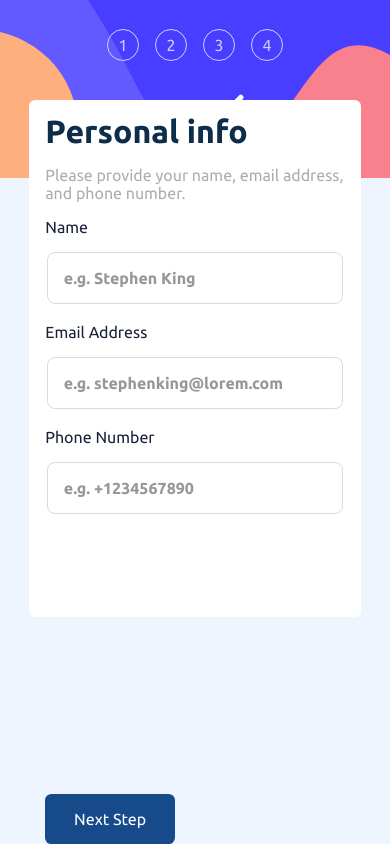
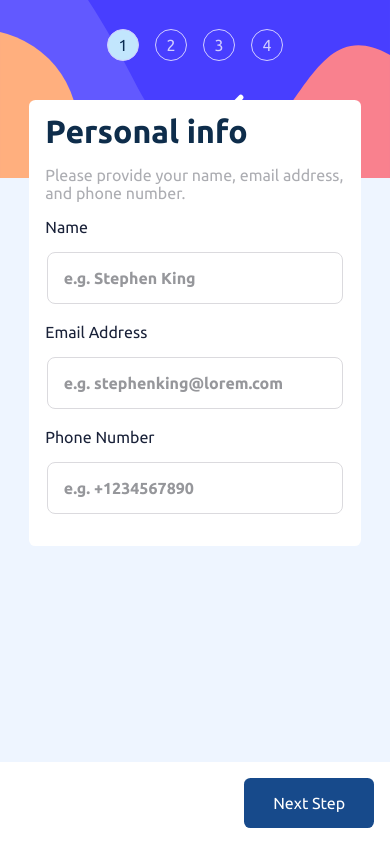
Before and after one commit to kakaran/Multi-Step-Form-, a React (Vite) app: page / in a window 390 px wide. Built offline with nearby package versions, Linux system fonts and the light colour scheme.

Commit message:
mobile responsive complete

```diff
--- a/src/App.jsx
+++ b/src/App.jsx
@@ -1,21 +1,27 @@
 import { BrowserRouter as Router, Routes, Route } from 'react-router-dom';
 import "./index.css"
-import Home from './Page/Home';
 import SideComponents from './components/SideComponents';
+import Home from './page/Home';
+import { useState } from 'react';
 
 
 function App() {
+  const [sideValue, setSideValue] = useState("home")
+
+  const SetSideValueChange = (value) => {
+    setSideValue(value)
+  }
 
   return (
     <>
       <Router>
         <div className="main-div">
           <div className="side-component">
-            <SideComponents />
+            <SideComponents active={sideValue} />
           </div>
           <div className='routes-conatiner'>
             <Routes>
-              <Route exact path='/' element={<Home />} />
+              <Route exact path='/' element={<Home sideMethod={SetSideValueChange} />} />
             </Routes>
           </div>
         </div>
--- a/src/components/SideComponents.jsx
+++ b/src/components/SideComponents.jsx
@@ -1,24 +1,28 @@
 const linkDetail = [
   {
     heading: "Your Info",
+    activeValue: "home",
   },
   {
     heading: "Select Plan",
+    activeValue: "selectPlans",
   },
   {
     heading: "Add-ons",
+    activeValue: "pickAddOns",
   },
   {
     heading: "Summary",
+    activeValue: "finishingUp",
   },
 ];
 
-const SideComponents = () => {
+const SideComponents = ({ active }) => {
   return (
     <div className="side-component-container">
       {linkDetail.map((value, index) => (
         <div className="side-menu-steps-container" key={index}>
-          <div className="side-menu-index">
+          <div className={`${active === value.activeValue ? "side-menu-index side-index-active" : "side-menu-index"}`}>
             <span>{index + 1}</span>
           </div>
           <div className="side-menu-detail">
--- a/src/components/Thank.jsx
+++ b/src/components/Thank.jsx
@@ -5,7 +5,8 @@ const Thank = () => {
         <img src="/icon-thank-you.svg" alt="" />
         <h2>Thank you!</h2>
         <p>
-          Thanks for confirming your subscription! We hope you have fun using
+          Thanks for confirming your subscription!
+          We hope you have fun using
           our platform. If you ever need support, please feel free to email us
           at support@loremgaming.com.
         </p>
--- a/src/index.css
+++ b/src/index.css
@@ -8,8 +8,8 @@
   font-family: "Ubuntu", sans-serif;
 }
 
-html{
-    height: 100%;
+html {
+  height: 100%;
 }
 
 body {
@@ -35,15 +35,15 @@ body {
   padding-bottom: 0.6rem;
 }
 
-.common-container > .common-heading-div {
+.common-container>.common-heading-div {
   margin: 0rem 0rem 2rem 0rem;
 }
 
-.common-container > .common-heading-div > h1 {
+.common-container>.common-heading-div>h1 {
   color: #0e2d4b;
 }
 
-.common-container > .common-heading-div > p {
+.common-container>.common-heading-div>p {
   color: #acadb2;
   padding: 1rem 0rem;
 }
@@ -54,7 +54,7 @@ body {
   align-items: center;
 }
 
-.navigation-button > div {
+.navigation-button>div {
   cursor: pointer;
   color: #9c9ca5;
 }
@@ -63,7 +63,7 @@ body {
   color: #04234a;
 }
 
-.navigation-button > button {
+.navigation-button>button {
   padding: 1rem 1.8rem;
   border-radius: 0.4rem;
   border: none;
@@ -73,7 +73,8 @@ body {
   background-color: #174a8b;
   cursor: pointer;
 }
-.navigation-button > button:hover {
+
+.navigation-button>button:hover {
   background-color: #938cfe;
 }
 
@@ -126,7 +127,7 @@ body {
   margin-bottom: 0.8rem;
 }
 
-.side-menu-steps-container > .side-menu-index {
+.side-menu-steps-container>.side-menu-index {
   width: 2rem;
   height: 2rem;
   border-radius: 50%;
@@ -136,23 +137,23 @@ body {
   color: #d1cdff;
 }
 
-.side-menu-steps-container > .side-menu-index > span {
+.side-menu-steps-container>.side-menu-index>span {
   padding: 0.35rem 0rem;
   height: 100%;
   display: inline-block;
 }
 
-.side-menu-steps-container > .side-menu-detail {
+.side-menu-steps-container>.side-menu-detail {
   margin-left: 1.6rem;
 }
 
-.side-menu-steps-container > .side-menu-detail > p {
+.side-menu-steps-container>.side-menu-detail>p {
   font-size: small;
   padding-bottom: 0.4rem;
   color: #a3a2ff;
 }
 
-.side-menu-steps-container > .side-menu-detail > h2 {
+.side-menu-steps-container>.side-menu-detail>h2 {
   font-size: medium;
   text-transform: uppercase;
   padding-bottom: 0.4rem;
@@ -160,38 +161,38 @@ body {
 
 /* ------------ Personal-Info-Css -------------- */
 
-.common-container > form {
+.common-container>form {
   display: flex;
   flex-direction: column;
   justify-content: space-between;
   height: 100%;
 }
 
-.common-container > form > div .personal-info-form-input {
+.common-container>form>div>.personal-info-form-input {
   display: flex;
   flex-direction: column;
   gap: 1rem;
   margin-bottom: 1.2rem;
 }
 
-.common-container > form > div > .personal-info-form-input > span {
+.common-container>form>div>.personal-info-form-input>span {
   display: flex;
   align-items: center;
   justify-content: space-between;
 }
 
-.common-container > form > div > .personal-info-form-input > span > label {
+.common-container>form>div>.personal-info-form-input>span>label {
   color: #1a2239;
   font-size: medium;
 }
 
-.common-container > form > div > .personal-info-form-input > span > p {
+.common-container>form>div>.personal-info-form-input>span>p {
   color: #bb434e;
   font-size: 0.9rem;
   font-weight: bold;
 }
 
-.common-container > form > div > .personal-info-form-input > input {
+.common-container>form>div>.personal-info-form-input>input {
   padding: 1rem;
   border-radius: 0.5rem;
   border: 1px solid #dbdade;
@@ -200,19 +201,15 @@ body {
   margin: 0rem 0.1rem;
 }
 
-.common-container
-  > form
-  > div
-  > .personal-info-form-input
-  > input::placeholder {
+.common-container>form>div>.personal-info-form-input>input::placeholder {
   color: #96979b;
 }
 
-.common-container > form > div > div > .personal-info-form-input > input:focus {
+.common-container>form>div>div>.personal-info-form-input>input:focus {
   outline: 1px solid #554f95;
 }
 
-.common-container > form > div > div:nth-child(2) {
+.common-container>form>div>div:nth-child(2) {
   width: 100%;
   text-align: end;
 }
@@ -228,18 +225,18 @@ body {
   height: 100%;
 }
 
-.select-plan-box-container > div:nth-child(1) {
+.select-plan-box-container>div:nth-child(1) {
   display: flex;
   flex-direction: column;
   justify-content: space-between;
   gap: 2rem;
 }
 
-.select-plan-box-container > div {
+.select-plan-box-container>div {
   width: 100%;
 }
 
-.select-plan-box-container > div > .plan-box-container {
+.select-plan-box-container>div>.plan-box-container {
   display: flex;
   align-items: center;
   justify-content: space-between;
@@ -262,18 +259,18 @@ body {
   border: 1px solid #534d95;
 }
 
-.plan-box-div > img {
+.plan-box-div>img {
   width: 2.5rem;
   height: 2.5rem;
 }
 
-.plan-box-div > .plan-box-detail > h4 {
+.plan-box-div>.plan-box-detail>h4 {
   color: #192942;
   margin-bottom: 0.3rem;
   font-size: medium;
 }
 
-.plan-box-div > .plan-box-detail > p {
+.plan-box-div>.plan-box-detail>p {
   color: #a4a4ae;
   font-size: small;
 }
@@ -321,11 +318,11 @@ body {
   width: 26px;
 }
 
-.plan-value-converter input:checked + .slider {
+.plan-value-converter input:checked+.slider {
   background-color: #042959;
 }
 
-.plan-value-converter input:checked + .slider:before {
+.plan-value-converter input:checked+.slider:before {
   transform: translateX(26px);
 }
 
@@ -354,32 +351,32 @@ body {
   margin-bottom: 1rem;
 }
 
-.service-container > div {
+.service-container>div {
   display: flex;
   gap: 1rem;
   align-items: center;
 }
 
-.service-container > p {
+.service-container>p {
   color: #5952ab;
 }
 
-.service-container > div > input {
+.service-container>div>input {
   accent-color: #4138d0;
 }
 
-.service-container > div > span > label {
+.service-container>div>span>label {
   font-weight: 500;
   cursor: pointer;
 }
 
-.service-container > div > span > p {
+.service-container>div>span>p {
   font-size: small;
   color: #a0a0a9;
   font-weight: bold;
 }
 
-.service-container > div > input {
+.service-container>div>input {
   width: 1.2rem;
   height: 1.2rem;
 }
@@ -403,53 +400,55 @@ body {
   padding: 1.5rem;
 }
 
-.finishing-up-payment-page-details > div {
+.finishing-up-payment-page-details>div {
   display: flex;
   justify-content: space-between;
   align-items: center;
 }
 
-.finishing-up-payment-page-details > div:nth-child(1) {
+.finishing-up-payment-page-details>div:nth-child(1) {
   border-bottom: 1px solid #e7e8ed;
   padding-top: 0rem;
 }
 
-.finishing-up-payment-page-details > div {
+.finishing-up-payment-page-details>div {
   padding: 0.9rem 0rem;
 }
 
-.finishing-up-payment-page-details > div > div > h3 {
+.finishing-up-payment-page-details>div>div>h3 {
   color: #112746;
   font-size: medium;
   font-weight: 500;
   margin-bottom: 0.4rem;
 }
 
-.finishing-up-payment-page-details > div > div > p {
-  color: #4e48aa;
+.finishing-up-payment-page-details>div>div>p {
+  color: #9797a1;
   font-size: medium;
   font-weight: 500;
   margin-bottom: 0.4rem;
-}
-
-.finishing-up-payment-page-details > div > div > p:hover {
   text-decoration: 1.5px underline;
   text-decoration-line: underline;
   cursor: pointer;
 }
 
-.finishing-up-payment-page-details > div:nth-child(1) > p {
+.finishing-up-payment-page-details>div>div>p:hover {
+  color: #4e48aa;
+}
+
+.finishing-up-payment-page-details>div:nth-child(1)>p {
   color: #112746;
   font-size: medium;
   font-weight: bold;
 }
 
-.finishing-up-payment-page-details > div > h4 {
+.finishing-up-payment-page-details>div>h4 {
   color: #a0a0ac;
   font-size: small;
   font-weight: 100;
 }
-.finishing-up-payment-page-details > div > p {
+
+.finishing-up-payment-page-details>div>p {
   color: #263447;
   font-size: small;
   font-weight: 100;
@@ -462,20 +461,20 @@ body {
   padding: 1.5rem;
 }
 
-.finishing-up-payment-page-total-value > h5 {
+.finishing-up-payment-page-total-value>h5 {
   color: #97989c;
   font-weight: lighter;
   font-size: small;
 }
 
-.finishing-up-payment-page-total-value > p {
+.finishing-up-payment-page-total-value>p {
   color: #4c47d6;
   font-weight: bold;
 }
 
 /* ------------ Thanks-Css -------------- */
 
-.common-container > .thank-container {
+.common-container>.thank-container {
   height: 100%;
   width: 100%;
   display: flex;
@@ -485,11 +484,11 @@ body {
   gap: 0.8rem;
 }
 
-.common-container > .thank-container > h2 {
+.common-container>.thank-container>h2 {
   color: #00265c;
 }
 
-.common-container > .thank-container > p {
+.common-container>.thank-container>p {
   text-align: center;
   width: 80%;
   color: #9a9ba1;
@@ -505,15 +504,16 @@ body {
     /* justify-content: normal;  */
     display: block;
   }
+
   .main-div {
     flex-direction: column;
     padding: 0;
-    position: relative;
   }
 
   .side-component {
     width: 100%;
     height: 33%;
+    position: relative;
   }
 
   .side-component-container {
@@ -532,6 +532,7 @@ body {
   .routes-conatiner {
     width: 100%;
     background-color: #eef5ff;
+    /* position: relative; */
   }
 
   .common-container {
@@ -544,25 +545,54 @@ body {
     top: 100px;
     left: 0;
     right: 0;
-    height: 72%;
-    display: block;
+    height: auto;
+    display: inline-block;
   }
 
-  .common-container > .common-heading-div {
+  .common-container>.common-heading-div {
     margin: 0rem;
   }
 
-  .common-container > form {
-    height: 0;
+  .navigation-button {
+    background-color: white;
+    width: 100%;
+    position: fixed;
+    bottom: 0;
+    right: 0;
+    left: 0;
+    padding: 1rem
   }
 
-  .navigation-button {
-    position: fixed;
-    bottom: 0;
-  }
-
-  .common-container > form > .personal-info-form-input {
+  .common-container>form>.personal-info-form-input {
     gap: 0.5rem;
     margin-bottom: 0.8rem;
   }
+
+  .select-plan-box-container>div>.plan-box-container {
+    flex-direction: column;
+    gap: 0.8rem;
+  }
+
+  .plan-box-div {
+    flex-direction: row;
+    height: auto;
+    width: 100%;
+    justify-content: flex-start;
+    gap: 1rem;
+  }
+
+  .common-container>.thank-container {
+    padding: 4rem 0rem;
+  }
+
+  .common-container>.thank-container>p {
+    width: 100%;
+  }
+
+  .side-index-active{
+    background-color: #c2e6fd;
+    border: none;
+    color: #092c52 !important;
+  }
+
 }
```
Also changed, not shown: src/components/FinishingUp.jsx (+9 -4 lines), src/page/Home.jsx (+5 -6 lines).
